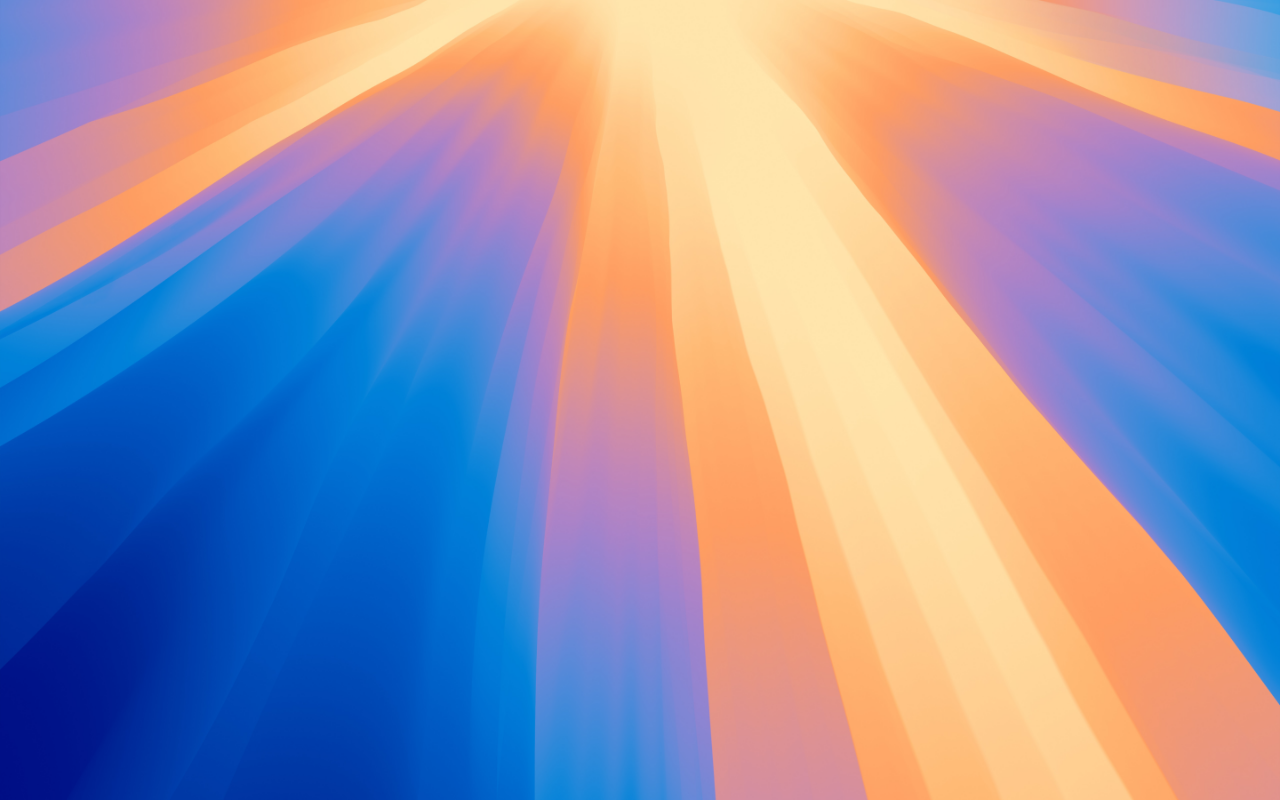
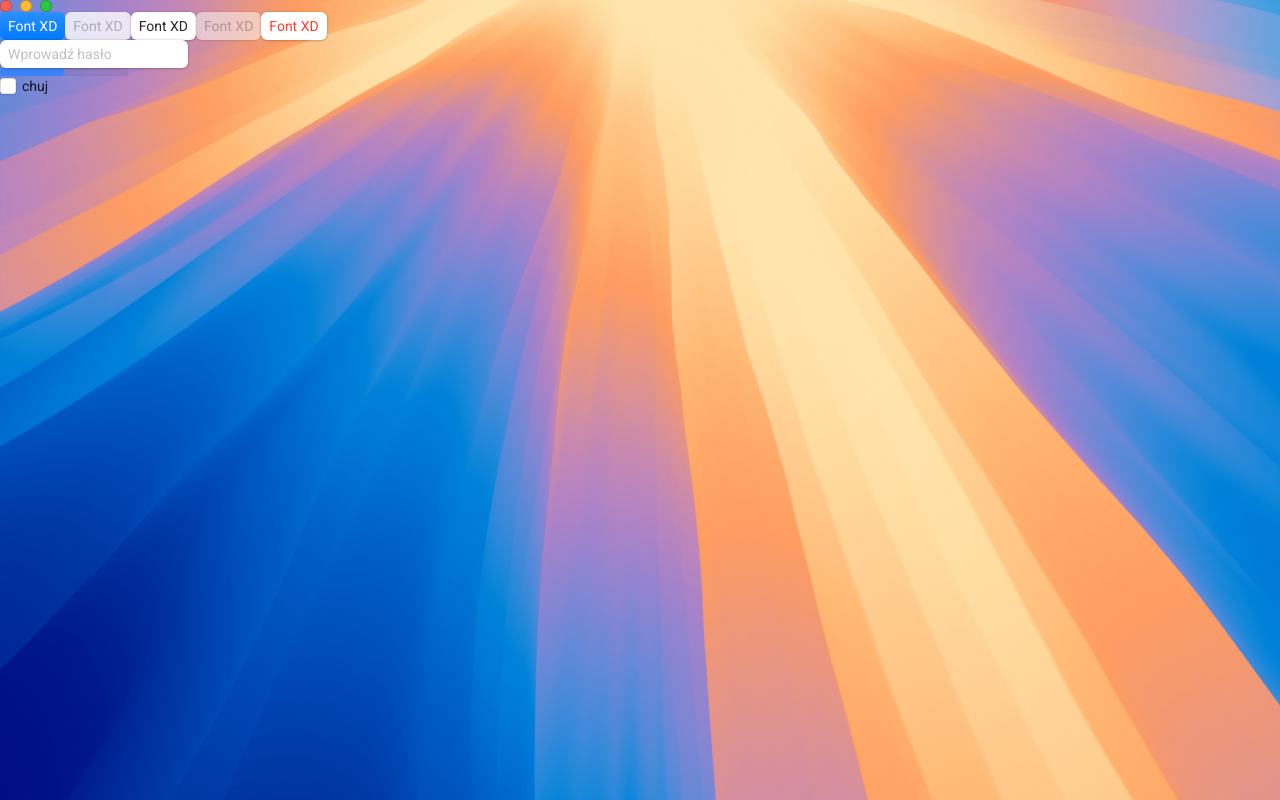
Before and after one commit to krzx000/macOS-UI-Clone, a React (Vite) app: page / in a window 1280 px wide. Built offline with nearby package versions, Linux system fonts and the light colour scheme.

Commit message:
Add new UI components including WindowControl, PushButton, ProgressBar, Checkbox, and TextField; update Tailwind CSS configuration and package dependencies

```diff
--- a/package.json
+++ b/package.json
@@ -13,7 +13,9 @@
     "@reduxjs/toolkit": "^2.5.0",
     "react": "^18.3.1",
     "react-dom": "^18.3.1",
-    "react-redux": "^9.2.0"
+    "react-icons": "^5.4.0",
+    "react-redux": "^9.2.0",
+    "sass": "^1.83.1"
   },
   "devDependencies": {
     "@eslint/js": "^9.17.0",
--- a/src/App.tsx
+++ b/src/App.tsx
@@ -1,14 +1,59 @@
 import { useSelector } from "react-redux";
 import { RootState } from "./app/store";
+import { useMemo, useState } from "react";
 import { getBackgroundImage } from "./utils/utils";
+import { WindowControl } from "./components/WindowControl";
+import { Pushbutton } from "./components/PushButton";
+import { TextField } from "./components/TextField";
+import { ProgressBar } from "./components/ProgressBar";
+import { Checkbox } from "./components/Checkbox";
 
 export const App = () => {
   const theme = useSelector((state: RootState) => state.system.theme);
 
+  // Memoizacja obrazu tła dla wydajności
+  const backgroundImage = useMemo(() => getBackgroundImage(theme), [theme]);
+  const [accepted, setAccepted] = useState(false);
+
   return (
     <div
-      style={{ backgroundImage: `url('${getBackgroundImage(theme)}')` }}
-      className="BACKGROUND w-[100vw] h-[100vh] relative "
-    ></div>
+      className={`BACKGROUND w-[100vw] h-[100vh] relative`}
+      style={{ backgroundImage: `url('${backgroundImage}')` }}
+    >
+      <div className="flex gap-2">
+        <WindowControl type="close" />
+        <WindowControl type="minimize" />
+        <WindowControl type="zoom" />
+      </div>
+
+      <div>
+        <Pushbutton enabled state="primary">
+          Font XD
+        </Pushbutton>
+        <Pushbutton state="primary">Font XD</Pushbutton>
+        <Pushbutton state="secondary" enabled>
+          Font XD
+        </Pushbutton>
+        <Pushbutton state="secondary">Font XD</Pushbutton>
+        <Pushbutton state="destructive">Font XD</Pushbutton>
+      </div>
+
+      <div>
+        <TextField placeholder="Wprowadź hasło" rounded />
+      </div>
+      <div>
+        <ProgressBar progress={50} large />
+      </div>
+      <div>
+        <Checkbox
+          checked={accepted}
+          label="chuj"
+          onToggle={(value) => {
+            setAccepted(value);
+            console.log(123);
+          }}
+        />
+      </div>
+    </div>
   );
 };
--- /dev/null
+++ b/src/components/Checkbox.tsx
@@ -0,0 +1,43 @@
+import { useId } from "react";
+import { FaMinus } from "react-icons/fa";
+import { FaCheck } from "react-icons/fa6";
+
+export const Checkbox: React.FC<{
+  checked?: boolean;
+  label?: string;
+  onToggle?: (value: boolean) => void;
+}> = ({ checked, label, onToggle }) => {
+  const id = useId();
+  return (
+    <div className="flex items-center gap-1.5 ">
+      <span
+        className={`CHECKBOX cursor-pointer flex relative w-4 h-4 rounded-[3.5px] ${
+          checked ? "bg-macos-blue bg-primary-enabled-gradient CHECKED" : "bg-white "
+        }`}
+      >
+        {checked && (
+          <FaCheck
+            className=" absolute left-1/2 top-1/2 -translate-x-1/2 -translate-y-1/2"
+            color="white"
+            fontSize={"9px"}
+          />
+        )}
+
+        <input
+          onChange={(e) => {
+            onToggle && onToggle(e.currentTarget.checked);
+          }}
+          type="checkbox"
+          className="w-full h-full opacity-0 z-10"
+          id={id}
+          checked={checked}
+        />
+      </span>
+      {label && (
+        <label className="text-black/85 text-sm cursor-pointer" htmlFor={id}>
+          {label}
+        </label>
+      )}
+    </div>
+  );
+};
--- /dev/null
+++ b/src/components/ProgressBar.tsx
@@ -0,0 +1,18 @@
+export const ProgressBar: React.FC<{ progress: number; large?: boolean; fullWidth?: boolean }> = ({
+  progress,
+  large,
+  fullWidth,
+}) => {
+  return (
+    <div
+      className={`PROGRESS-BAR bg-black/5 rounded-full ${large ? "h-2" : "h-1"} ${
+        fullWidth ? "w-full" : "w-32"
+      }`}
+    >
+      <div
+        className={`${large ? "h-2" : "h-1"} bg-blue-500 rounded-full`}
+        style={{ width: progress + "%" }}
+      />
+    </div>
+  );
+};
--- /dev/null
+++ b/src/components/PushButton.tsx
@@ -0,0 +1,15 @@
+import { getButtonStyle } from "../utils/utils";
+
+export const Pushbutton: React.FC<
+  {
+    state: "primary" | "secondary" | "destructive";
+    enabled?: boolean;
+    children: React.ReactNode;
+  } & React.ButtonHTMLAttributes<HTMLButtonElement>
+> = ({ state, enabled, children, ...rest }) => {
+  return (
+    <button {...rest} className={`px-2 py-1 rounded-md text-sm ${getButtonStyle(state, enabled ?? false)}`}>
+      {children}
+    </button>
+  );
+};
--- /dev/null
+++ b/src/components/TextField.tsx
@@ -0,0 +1,46 @@
+import { useState } from "react";
+import { GoXCircleFill } from "react-icons/go";
+
+export const TextField: React.FC<
+  {
+    rounded?: boolean;
+    onValueChange?: (value: string) => void; // Callback do informowania rodzica o zmianach
+  } & React.InputHTMLAttributes<HTMLInputElement>
+> = ({ rounded, onValueChange, ...rest }) => {
+  const [clearButtonVisible, setClearButtonVisible] = useState(false);
+  const [value, setValue] = useState("");
+
+  const handleInputChange = (e: React.ChangeEvent<HTMLInputElement>) => {
+    const newValue = e.target.value;
+    setValue(newValue);
+    setClearButtonVisible(!!newValue);
+    onValueChange?.(newValue); // Informowanie rodzica
+  };
+
+  return (
+    <span className="relative">
+      <input
+        {...rest}
+        className={`TEXT-FIELD bg-white px-2 py-1 box-content pr-5 text-sm disabled:bg-white/70 placeholder:text-black/25 text-black/85 outline-none ${
+          rounded ? "rounded-md" : ""
+        }`}
+        onFocus={() => setClearButtonVisible(true)}
+        onBlur={(e) => setClearButtonVisible(!!e.currentTarget.value)}
+        onChange={handleInputChange}
+        value={value}
+      />
+      {clearButtonVisible && (
+        <GoXCircleFill
+          onClick={() => {
+            setValue("");
+            setClearButtonVisible(false);
+            onValueChange?.(""); // Informowanie rodzica o wyczyszczeniu
+          }}
+          className="absolute right-1 top-1/2 -translate-y-1/2"
+          fontSize={"13px"}
+          color="#808080"
+        />
+      )}
+    </span>
+  );
+};
--- /dev/null
+++ b/src/components/WindowControl.tsx
@@ -0,0 +1,13 @@
+export const WindowControl: React.FC<{ type: "close" | "minimize" | "zoom" }> = ({ type }) => {
+  const getColor = (type: "close" | "minimize" | "zoom") => {
+    switch (type) {
+      case "close":
+        return "bg-[#FF5F57]";
+      case "minimize":
+        return "bg-[#FEBC2E]";
+      case "zoom":
+        return "bg-[#28C840]";
+    }
+  };
+  return <div className={`rounded-full w-3 h-3 border-0.5 border-black-20 ${getColor(type)}`} />;
+};
--- a/src/index.css
+++ b/src/index.css
@@ -1,8 +1,10 @@
+@import url("https://fonts.googleapis.com/css2?family=Roboto:ital,wght@0,100..900;1,100..900&display=swap");
 @tailwind base;
 @tailwind components;
 @tailwind utilities;
+
 * {
-   font-family: -apple-system, BlinkMacSystemFont, sans-serif;
+  font-family: Roboto, -apple-system, BlinkMacSystemFont, serif;
 }
 
 .BACKGROUND {
@@ -11,3 +13,49 @@
   background-repeat: no-repeat;
   transition: background-image 0.5s ease-in-out;
 }
+
+.BUTTON-PRIMARY-ENABLED {
+  box-shadow: 0 1px 2.5px rgba(0, 122, 255, 24%), 0 0 0 0.5px rgba(0, 122, 255, 12%);
+}
+
+.BUTTON-PRIMARY-DISABLED {
+  box-shadow: 0 1px 2.5px rgba(0, 122, 255, 24%), 0 0 0 0.5px rgba(0, 122, 255, 12%);
+}
+
+.BUTTON-SECONDARY-ENABLED {
+  box-shadow: 0 0.5px 2.5px rgba(0, 0, 0, 30%), 0 0 0 0.5px rgba(0, 0, 0, 5%);
+}
+.BUTTON-SECONDARY-DISABLED {
+  box-shadow: 0 0.5px 2.5px rgba(0, 0, 0, 15%), 0 0 0 0.5px rgba(0, 0, 0, 3%);
+}
+
+.BUTTON-DESTRUCTIVE {
+  box-shadow: 0 0.5px 2.5px rgba(0, 0, 0, 30%), 0 0 0 0.5px rgba(0, 0, 0, 5%);
+}
+
+.TEXT-FIELD {
+  box-shadow: 0 0.5px 2.5px rgba(0, 0, 0, 30%), 0 0 0 0.5px rgba(0, 0, 0, 5%);
+
+  &:focus {
+    box-shadow: 0 0.5px 2.5px rgba(0, 0, 0, 30%), 0 0 0 0.5px rgba(0, 0, 0, 5%),
+      0 0 0 3px rgba(0, 122, 255, 50%);
+  }
+  &::selection {
+    background-color: rgba(0, 122, 255, 30%);
+  }
+}
+
+.PROGRESS-BAR {
+  box-shadow: inset 0 1px 2px rgba(0, 0, 0, 2%), inset 0 0 2px rgba(0, 0, 0, 3%),
+    inset 0 0 2px rgba(0, 0, 0, 4%);
+}
+
+.CHECKBOX {
+  border: inset 1px rgba(0, 0, 0, 15%);
+  box-shadow: 0 1px 2px rgba(0, 0, 0, 10%), 0 0 2px rgba(0, 0, 0, 10%);
+
+  &.CHECKED {
+    box-shadow: 0 1px 2.5px rgba(0, 122, 255, 24%), 0 0 0 0.5px rgba(0, 122, 255, 12%);
+    border: none;
+  }
+}
--- a/src/utils/utils.ts
+++ b/src/utils/utils.ts
@@ -1,5 +1,29 @@
 import { WALLPAPERS } from "./assets";
 
+/**
+ * Retrieves the background image based on the provided theme.
+ *
+ * @param theme - The theme for which to get the background image. Can be either "light" or "dark".
+ * @returns The corresponding background image for the specified theme.
+ */
 export const getBackgroundImage = (theme: "light" | "dark") => {
   return theme === "light" ? WALLPAPERS.Sequoia.Light : WALLPAPERS.Sequoia.Dark;
 };
+
+/**
+ * Retrieves the style for a button based on its state and enabled status.
+ *
+ * @param state - The state of the button. Can be either "primary", "secondary", or "destructive".
+ * @param enabled - A boolean indicating whether the button is enabled.
+ * @returns The corresponding style for the button based on its state and enabled status.
+ */
+export const getButtonStyle = (state: "primary" | "secondary" | "destructive", enabled: boolean) => {
+  if (state === "primary" && enabled)
+    return "BUTTON-PRIMARY-ENABLED bg-macos-blue bg-primary-enabled-gradient text-white hover:bg-primary-enabled-gradient-hovered";
+  if (state === "primary" && !enabled)
+    return "BUTTON-PRIMARY-DISABLED bg-white/80 text-black/25 cursor-not-allowed";
+  if (state === "secondary" && enabled) return "BUTTON-SECONDARY-ENABLED bg-white  text-black/85";
+  if (state === "secondary" && !enabled)
+    return "BUTTON-SECONDARY-DISABLED bg-white/50 text-black/25 cursor-not-allowed";
+  if (state === "destructive") return "BUTTON-DESTRUCTIVE bg-white text-[#FF3B30]";
+};
--- a/tailwind.config.js
+++ b/tailwind.config.js
@@ -2,7 +2,23 @@
 export default {
   content: ["./index.html", "./src/**/*.{js,ts,jsx,tsx}"],
   theme: {
-    extend: {},
+    extend: {
+      borderWidth: {
+        0.5: "0.5px",
+      },
+      borderColor: {
+        "black-20": "rgba(0, 0, 0, 0.2)",
+      },
+      colors: {
+        "macos-blue": "#007AFF",
+      },
+      backgroundImage: {
+        "primary-enabled-gradient":
+          "linear-gradient(to bottom, rgba(255, 255, 255, 0.17) 0, rgba(255, 255, 255, 0) 100%)",
+        "primary-enabled-gradient-hovered":
+          "linear-gradient(to bottom, rgba(0, 0, 0, 0.05) 0, rgba(0,0,0, 0) 100%)",
+      },
+    },
   },
   plugins: [],
 };
```
Also changed, not shown: 1 other file (tests, documents, lock files or other folders).
